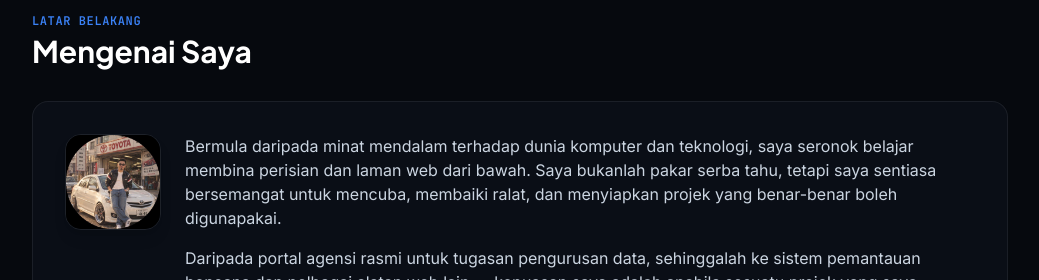
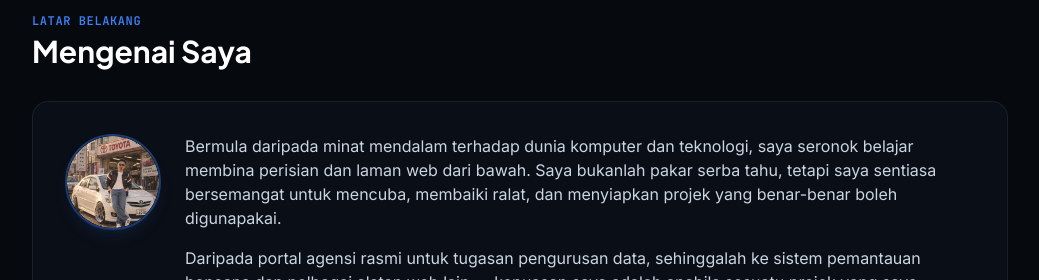
Before and after one commit to Faridexholic92/FaridTasim, a plain HTML site: page index.html in a window 1280 px wide. Shown: the part 2080-2360 px from the top of the page, without its empty margins (120-1159 px from the left). Drawn offline with nearby package versions, Linux system fonts and the light colour scheme.

Commit message:
Tukar bingkai gambar profil kepada bulatan bulat penuh (rounded-full)

```diff
--- a/index.html
+++ b/index.html
@@ -509,7 +509,7 @@
       <div class="pro-card p-5 sm:p-8 space-y-6">
 
         <div class="flex flex-col sm:flex-row items-center sm:items-start gap-5 sm:gap-6">
-          <img src="profile.jpg" alt="Farid Tasim" class="w-20 h-20 sm:w-24 sm:h-24 rounded-2xl object-cover border border-surface-border shadow-lg shrink-0">
+          <img src="profile.jpg" alt="Farid Tasim" class="w-20 h-20 sm:w-24 sm:h-24 rounded-full object-cover border-2 border-brand-500/40 shadow-lg shadow-brand-500/10 shrink-0">
           <div class="text-sm sm:text-base text-slate-300 leading-relaxed space-y-4 font-normal" data-i18n="about_body">
             <p>
               Bermula daripada minat mendalam terhadap dunia komputer dan teknologi, saya seronok belajar membina perisian dan laman web dari bawah. Saya bukanlah pakar serba tahu, tetapi saya sentiasa bersemangat untuk mencuba, membaiki ralat, dan menyiapkan projek yang benar-benar boleh digunapakai.
```
